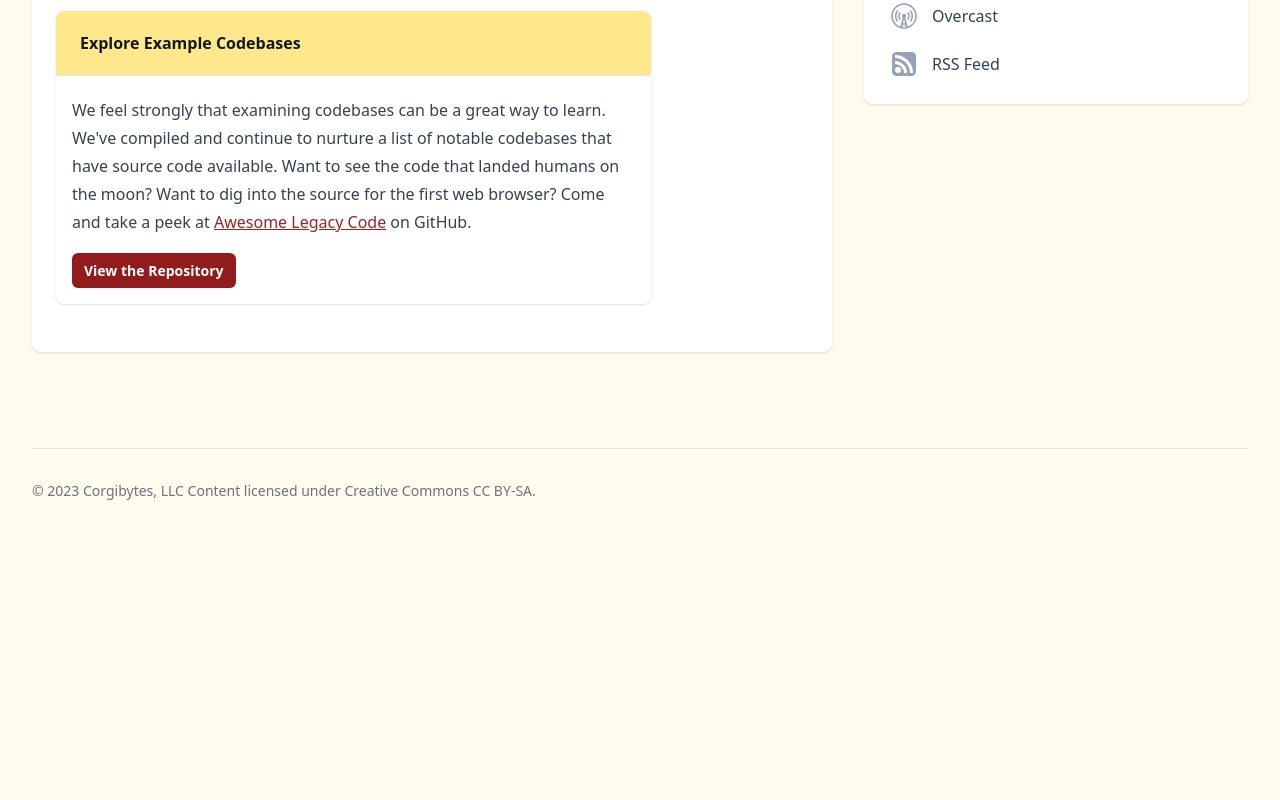
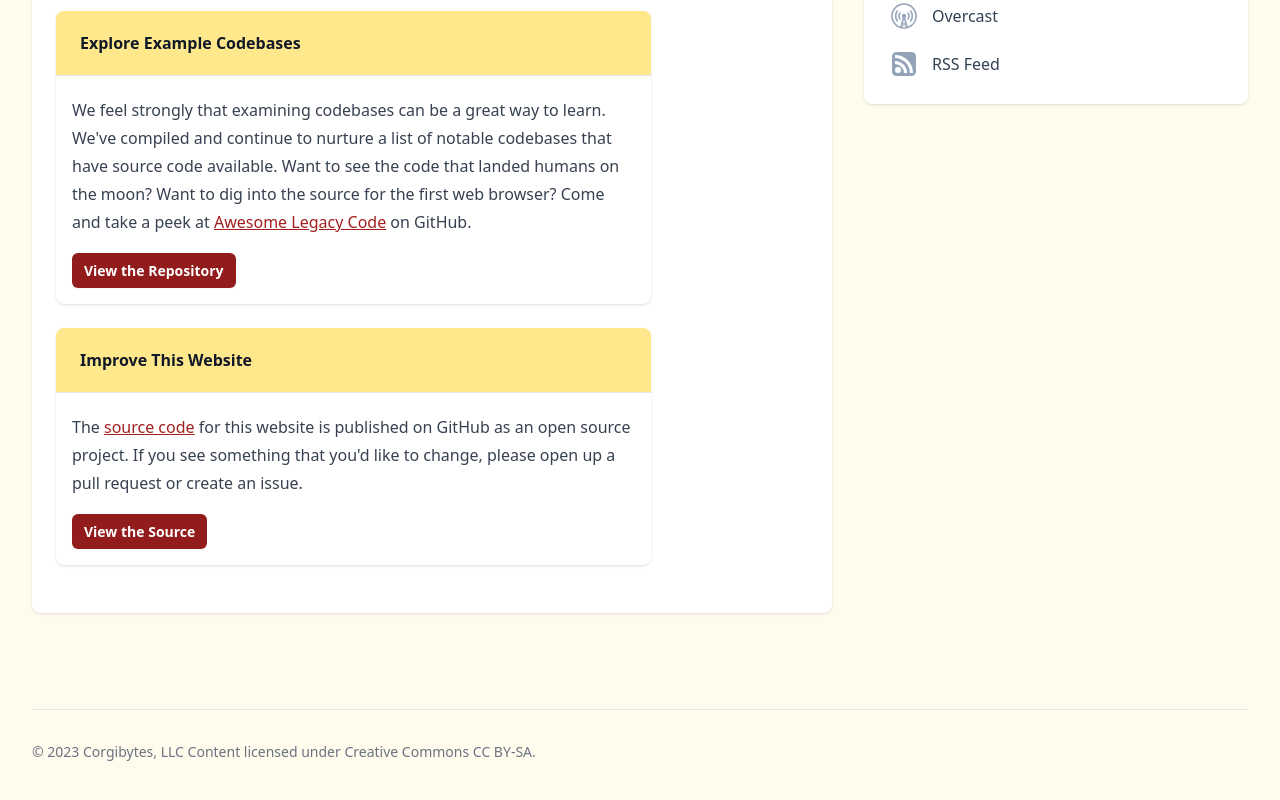
Before and after one commit to legacycoderocks/website, a Next.js app: page /community in a window 1280 px wide. Shown: the part 1161-1961 px from the top of the page. Before the commit the page ends 1822 px from the top, so only its background shows below. Built offline with nearby package versions, Linux system fonts and the light colour scheme; a web font is replaced by a local one.

Commit message:
Adds blurb about website source

```diff
--- a/src/pages/community.jsx
+++ b/src/pages/community.jsx
@@ -101,6 +101,20 @@ export default function Community() {
             View the Repository
           </SignUpButton>
         </CardWithHeader>
+
+        <CardWithHeader title="Improve This Website">
+          <p>
+            The <a href="https://github.com/legacycoderocks/website">source code</a>{' '}
+            for this website is published on GitHub as an open source project.
+            If you see something that you'd like to change, please open up a
+            pull request or create an issue.
+          </p>
+
+          <SignUpButton href="https://github.com/legacycoderocks/website">
+            View the Source
+          </SignUpButton>
+        </CardWithHeader>
+
       </ProseContainer>
     </>
   )
```
